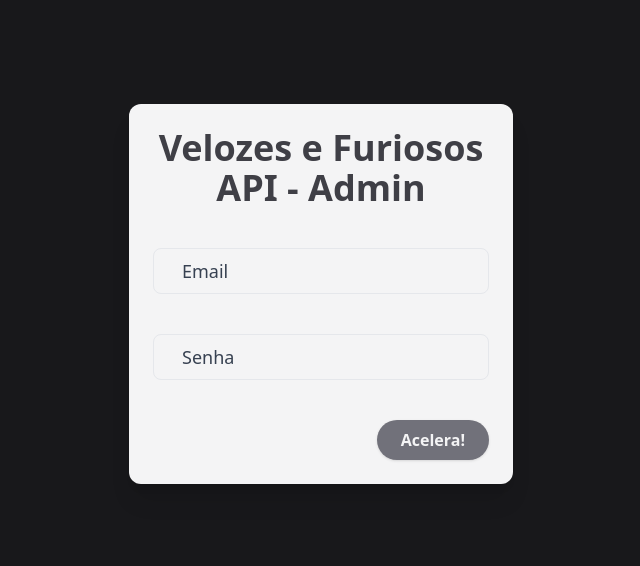
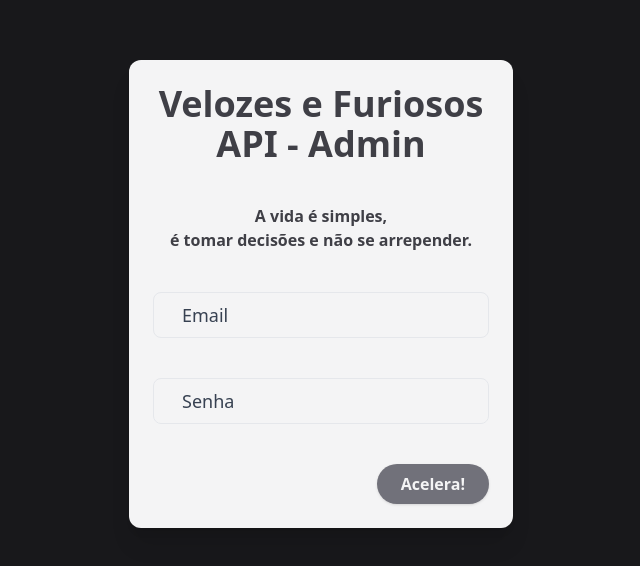
Before and after one commit to barreto0/Vue3-fast-and-furious-api-admin, a Vue app: page / in a window 1280 px wide. Shown: the part 126-692 px from the top of the page, without its empty margins (319-959 px from the left). Built offline with nearby package versions, Linux system fonts and the light colour scheme.

Commit message:
phrase login form

```diff
--- a/src/components/user/SignIn.vue
+++ b/src/components/user/SignIn.vue
@@ -4,9 +4,12 @@
       <form
         class="bg-zinc-100 max-w-sm mx-auto rounded-xl shadow-xl overflow-hidden p-6 space-y-10"
       >
-        <h2 class="text-4xl font-bold text-center text-zinc-700">
+        <p class="text-4xl font-bold text-center text-zinc-700">
           Velozes e Furiosos API - Admin
-        </h2>
+        </p>
+        <p class="text-base font-bold text-center text-zinc-700">
+          A vida é simples,<br />é tomar decisões e não se arrepender.
+        </p>
         <div
           class="f-outline px-2 relative border rounded-lg focus-within:border-indigo-500"
         >
```
